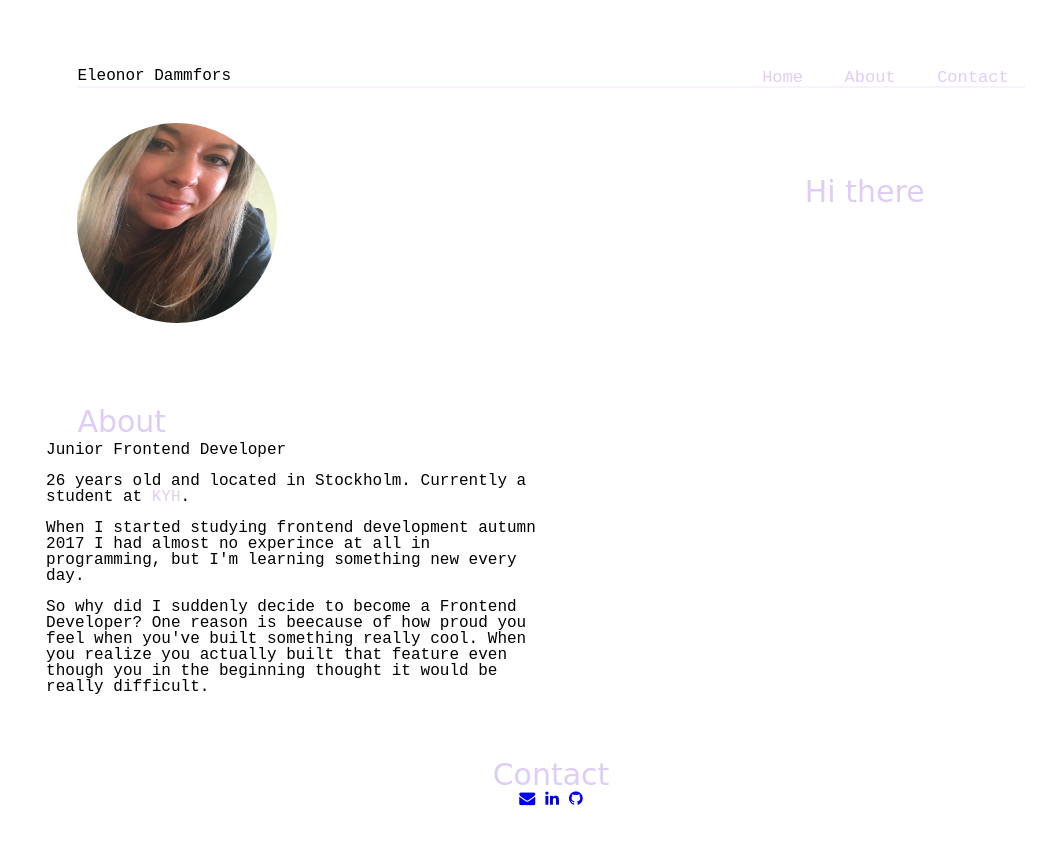
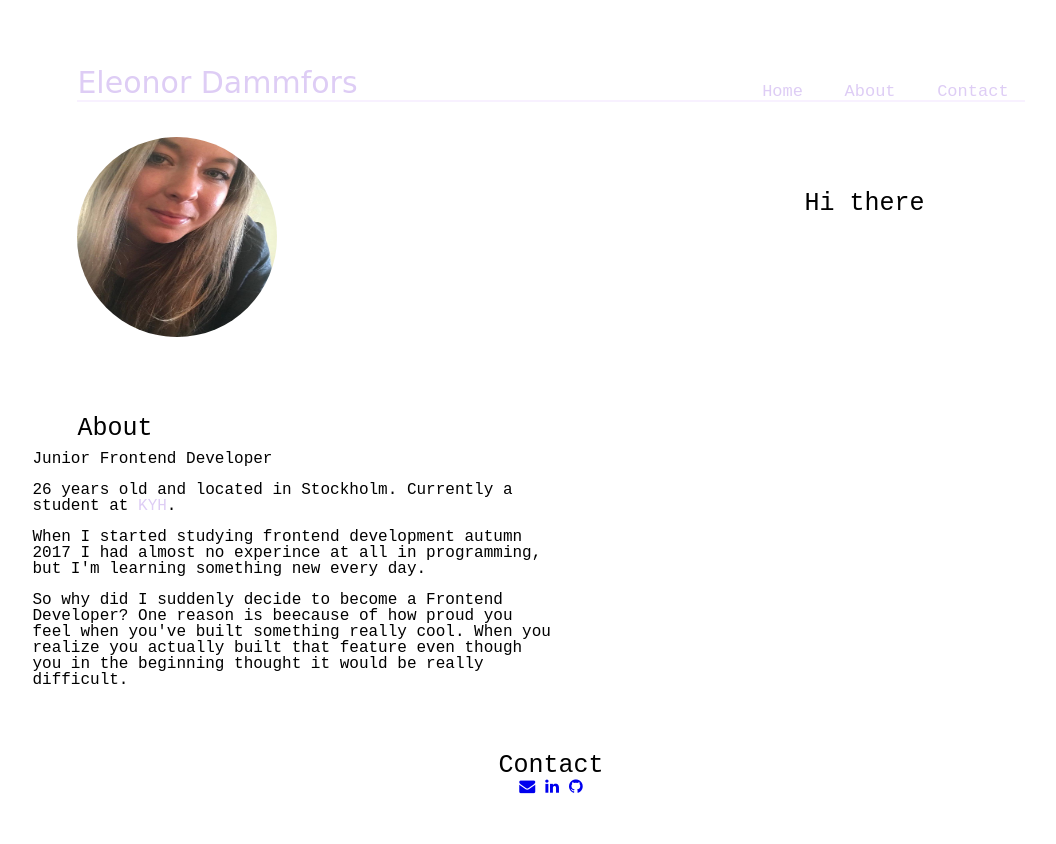
Before and after one commit to elliclub/myPortfolio, a plain HTML site: page index.html in a window 1280 px wide. Shown: the whole page, without its empty margins (89-1145 px from the left). Drawn offline with Linux system fonts and the light colour scheme.

Commit message:
add span tags instead of i tags for beter semantics

```diff
--- a/index.html
+++ b/index.html
@@ -14,7 +14,7 @@
 		<header class="header">
 			<div class="left-header">
 				<div class="name">
-					Eleonor Dammfors
+					<h1>Eleonor Dammfors</h1>
 				</div>
 			</div>
 			<div class="right-header">
@@ -32,12 +32,12 @@
 			<section id="home">
 				<div class="img"><img alt="Pic of myself" height="200" src="pictures/me.jpg" width="200"></div>
 				<div class="home-cont">
-					<h1>Hi there</h1>
+					<h2>Hi there</h2>
 				</div>
 			</section>
 			<section id="about">
 				<div class="about-cont">
-					<h1>About</h1><br>
+					<h2>About</h2><br>
 					<div class="about-content">
 						<p>Junior Frontend Developer</p>
 						<p>26 years old and located in Stockholm. Currently a student at
@@ -61,18 +61,18 @@
 			</section>
 			<footer id="contact">
 				<div>
-					<h1>Contact</h1>
+					<h2>Contact</h2>
 				</div>
 				<div>
 					<ul>
 						<li>
-							<a href="mailto:eleonor.dammfors@gmail.com"><i aria-hidden="true" class="fa fa-envelope"></i></a>
+							<a href="mailto:eleonor.dammfors@gmail.com"><span aria-hidden="true" class="fa fa-envelope"></span></a>
 						</li>
 						<li>
-							<a class="linkedin" href="https://www.linkedin.com/in/eleonor-dammfors-55550ab2/" target="_blank"><i aria-hidden="true" class="fa fa-linkedin"></i></a>
+							<a class="linkedin" href="https://www.linkedin.com/in/eleonor-dammfors-55550ab2/" target="_blank"><span aria-hidden="true" class="fa fa-linkedin"></span></a>
 						</li>
 						<li>
-							<a class="github" href="https://github.com/elliclub/" target="_blank"><i aria-hidden="true" class="fa fa-github"></i></a>
+							<a class="github" href="https://github.com/elliclub/" target="_blank"><span aria-hidden="true" class="fa fa-github"></span></a>
 						</li>
 					</ul>
 				</div>
```
